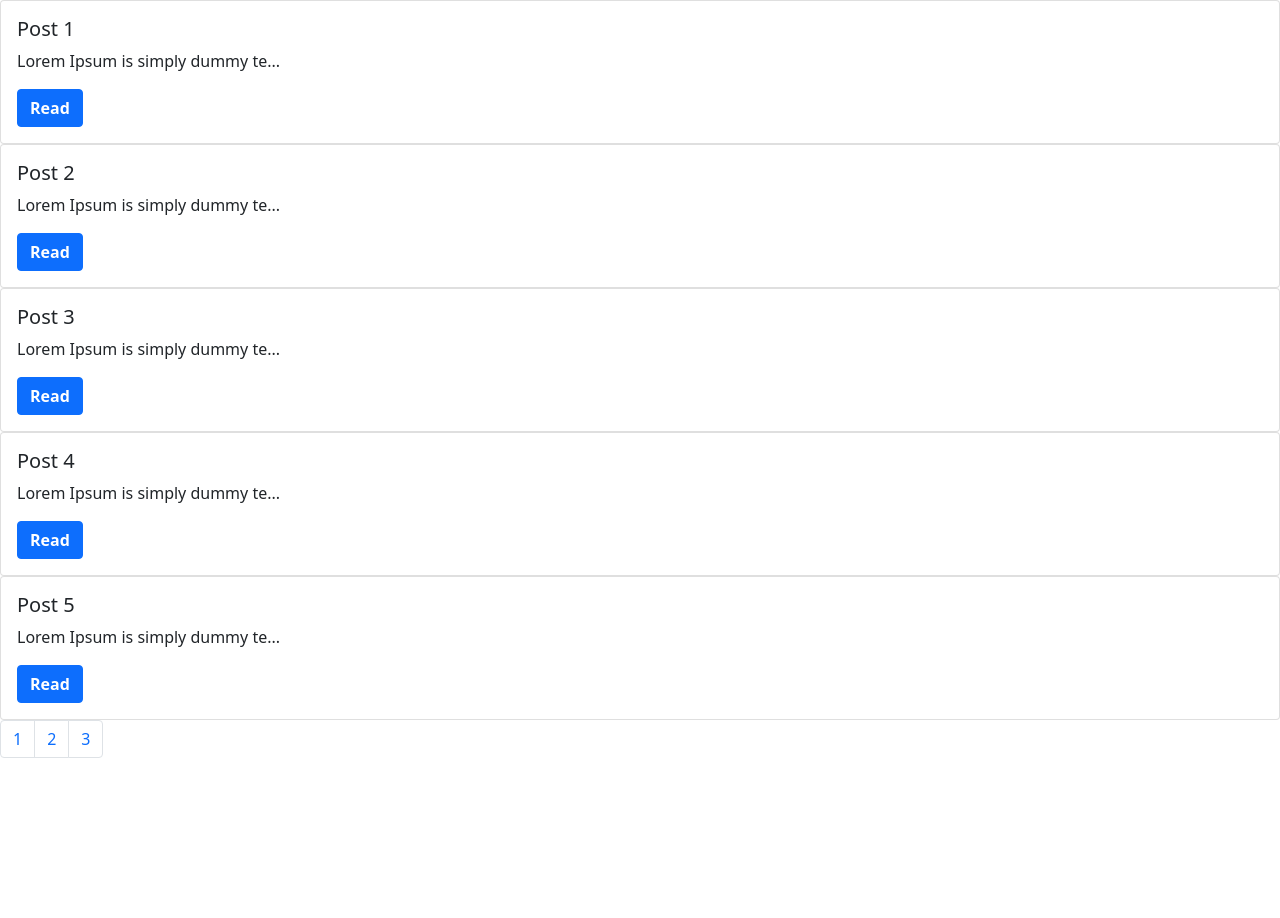
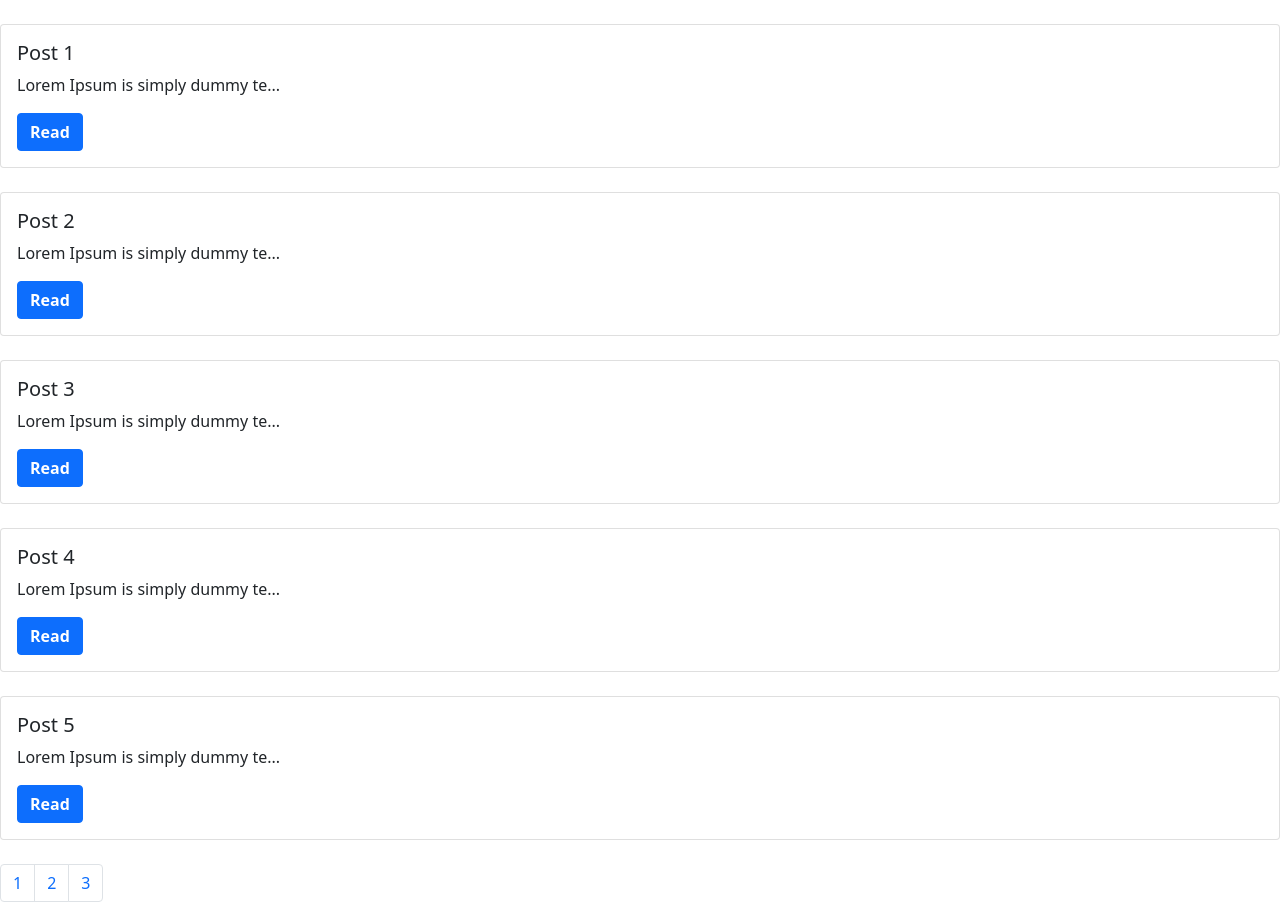
Before and after one commit to collyrium921/Blogs-Posts, an Angular app: page / in a window 1280 px wide. Before the commit the page ends 800 px from the top, so only its background shows below. Built offline with nearby package versions, Linux system fonts and the light colour scheme.

Commit message:
using host selector to give style to a component and not its markup

```diff
--- a/src/app/blog-post-tile/blog-post-tile.component.html
+++ b/src/app/blog-post-tile/blog-post-tile.component.html
@@ -1,4 +1,4 @@
-<div class="card">
+<div class="card blog-tile">
   <div class="card-body">
     <h5 class="card-title">
      {{post.title}}
--- a/src/app/blog-post-tile/blog-post-tile.component.scss
+++ b/src/app/blog-post-tile/blog-post-tile.component.scss
@@ -1,3 +1,12 @@
 .blog-btn{
   font-weight: 600;
 }
+
+// .blog-tile{
+//   margin: 20px;
+// }
+
+//to give the style to the complete component and not the markup inside the component
+:host{
+  margin: 20px;
+}
```
